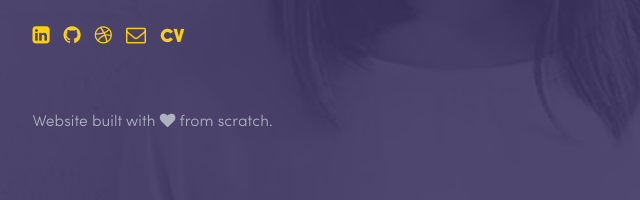
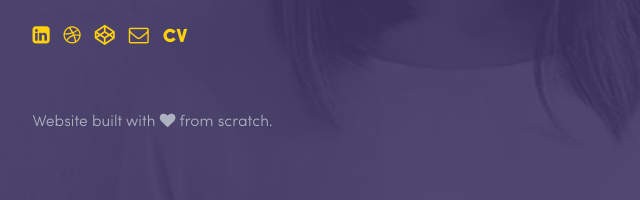
Before and after one commit to taiwei426/vivianzhang-portfolio, a plain HTML site: page index.html in a window 1280 px wide. Shown: the part 6370-6570 px from the top of the page, 518-1158 px from the left. Drawn offline with Linux system fonts and the light colour scheme; a web font is replaced by a local one.

Commit message:
updated codepen link, took down github

```diff
--- a/index.html
+++ b/index.html
@@ -189,9 +189,9 @@
 								<p>Reach out and let's grab coffee! I always love meeting new people!</p>
 								<div class="connect_icons_wrapper">
 									<a href="https://www.linkedin.com/in/taiweivivianzhang" class="linkedin" target="_blank"></a>
-									<a href="https://www.linkedin.com/in/taiweivivianzhang" class="github" target="_blank"></a>
-									<!-- <a href="http://codepen.io/taiwei426/" class="codepen" target="_blank"></a> -->
+									<!-- <a href="https://github.com/taiwei426" class="github" target="_blank"></a> -->
 									<a href="https://dribbble.com/taiwei426" class="dribbble" target="_blank"></a>
+									<a href="http://codepen.io/taiwei426/" class="codepen" target="_blank"></a>
 									<a href="mailto:taiwei426@gmail.com" class="email" ></a>
 									<a href="homepage_img/vivian_zhang_resume.pdf"class="resume" target="_blank">CV</a>
 								</div>
```
